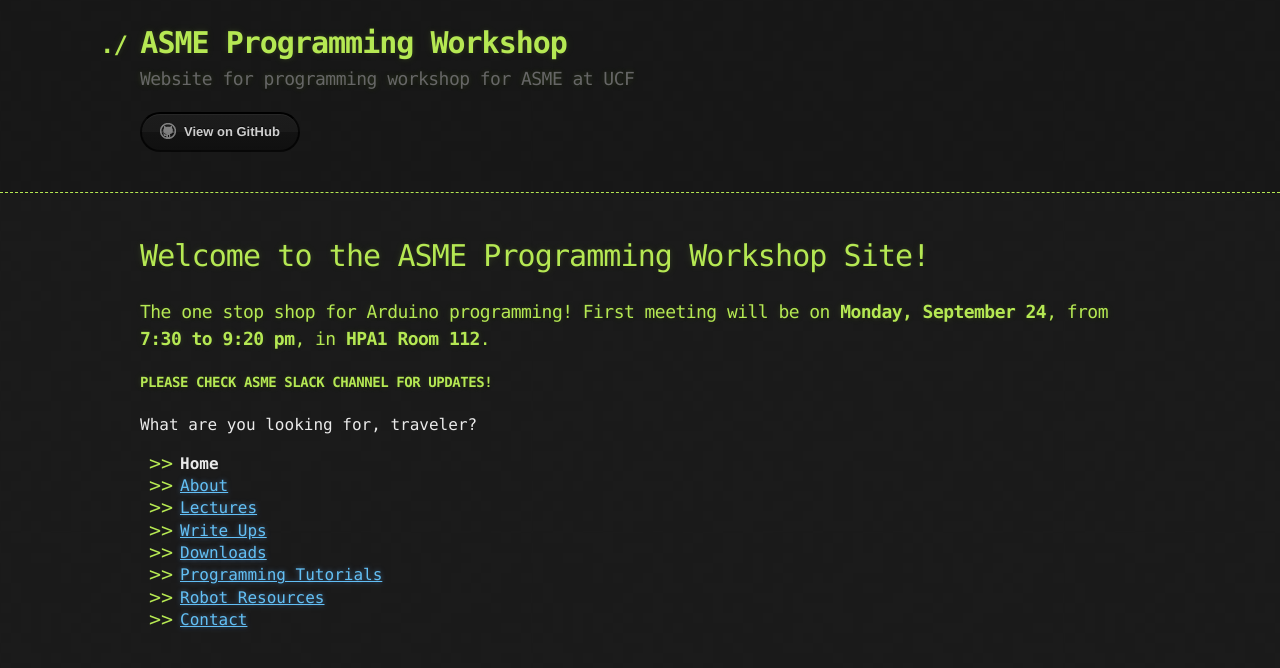
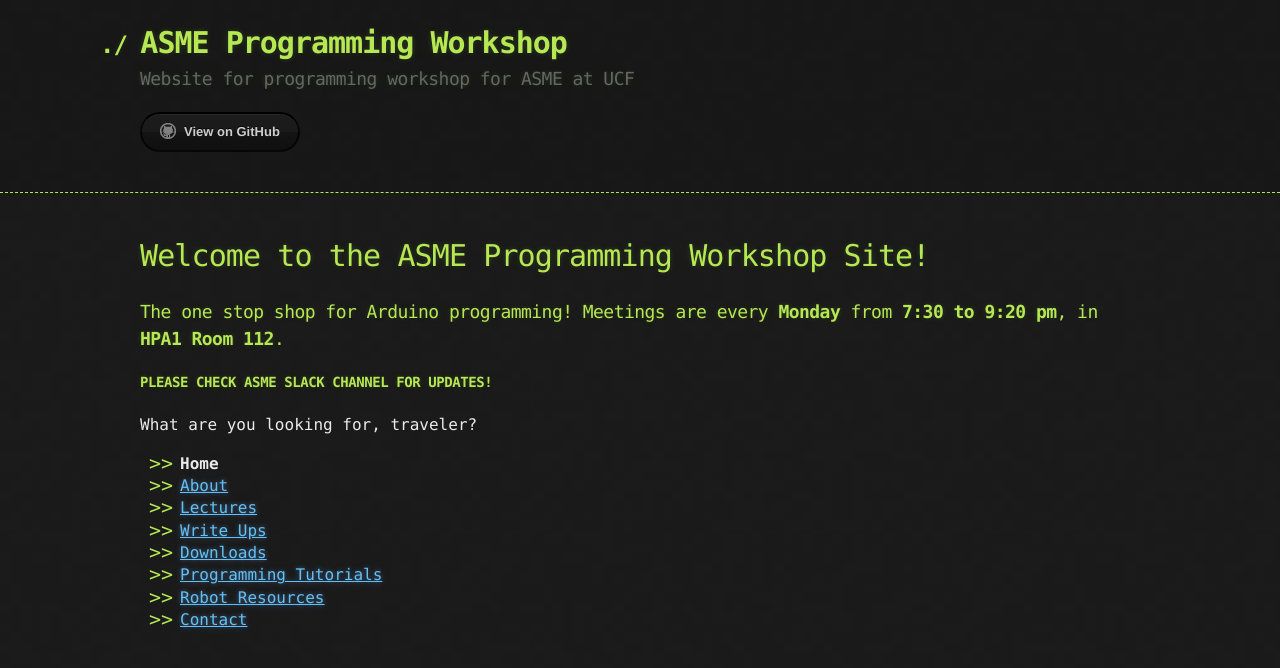
Before and after one commit to brandons209/workshop, a Jekyll site: the page built from index.md, in a window 1280 px wide. Shown: the top 668 px of the page. Built offline with Jekyll 4.4.1, drawn with Linux system fonts in a browser that asks for light colours; our own code applies the rules of GitHub Pages for plain Markdown files.

Commit message:
update time

```diff
--- a/index.md
+++ b/index.md
@@ -4,7 +4,7 @@
 
 #  Welcome to the ASME Programming Workshop Site!
 
-### The one stop shop for Arduino programming! First meeting will be on **Monday, September 24**, from **7:30 to 9:20 pm**, in **HPA1 Room 112**.
+### The one stop shop for Arduino programming! Meetings are every **Monday** from **7:30 to 9:20 pm**, in **HPA1 Room 112**.
 #### **PLEASE CHECK ASME SLACK CHANNEL FOR UPDATES!**
 What are you looking for, traveler?
 * **Home**
```
